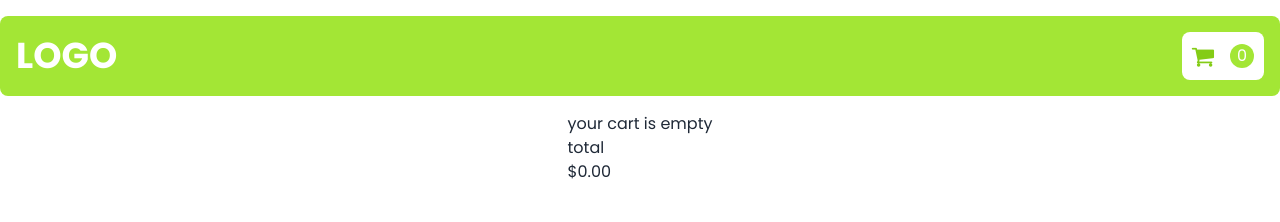
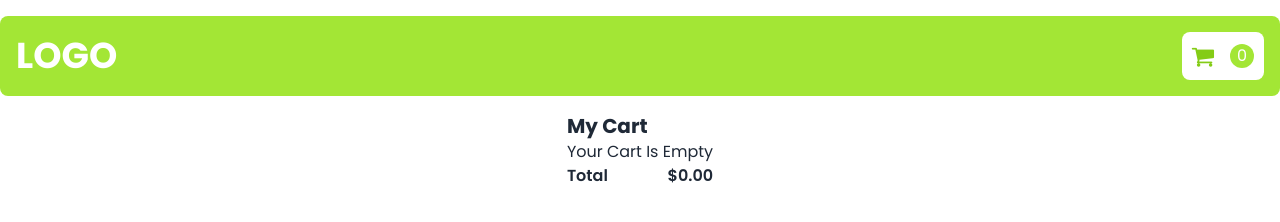
Before and after one commit to Shadman352126/shoppingcart2, a plain HTML site: page index.html in a window 1280 px wide. Drawn offline with nearby package versions, Linux system fonts and the light colour scheme.

Commit message:
cart side bar templet created

```diff
--- a/index.html
+++ b/index.html
@@ -51,12 +51,12 @@
     </header>
     <main class="flex items-center justify-items-center flex-col">
       <div id="root"></div>
-      <div class="sidebar">
+      <div class="sidebar capitalize">
         <div class="head">
-          <p></p>
+          <p class="text-xl font-bold">my cart</p>
         </div>
         <div id="cartitem">your cart is empty</div>
-        <div class="foot">
+        <div class="foot flex justify-between text-md font-semibold">
           <h3>total</h3>
           <h2 id="total">$0.00</h2>
         </div>
```
